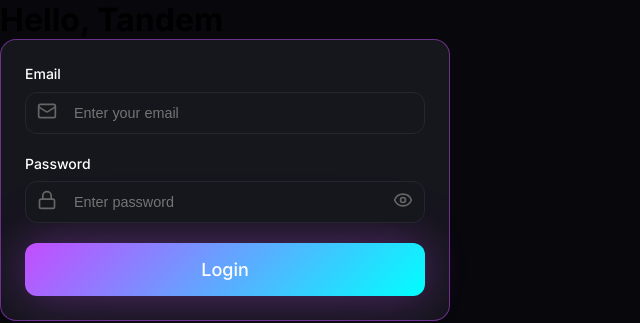
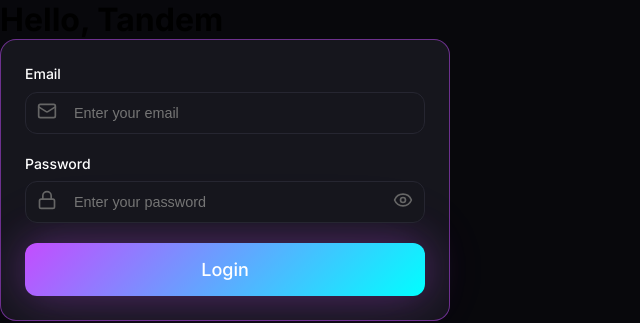
Before and after one commit to ansivgit/fe-course-2025Q3-final, a React (Vite) app: page / in a window 1280 px wide. Shown: the top 323 px of the page, without its empty margins (0-640 px from the left). Built offline with nearby package versions, Linux system fonts and the light colour scheme.

Commit message:
refactor: optimize login form code

```diff
--- a/src/components/form/login-form.tsx
+++ b/src/components/form/login-form.tsx
@@ -1,18 +1,29 @@
 import mailIcon from '@/assets/icons/email.svg';
+import eyeIcon from '@/assets/icons/eye.svg';
+import eyeOffIcon from '@/assets/icons/eye-off.svg';
+import passwordIcon from '@/assets/icons/password.svg';
 import { Button } from '@/components/button/button';
-import { Input } from '@/components/input/input';
 
 import classNames from 'classnames/bind';
 import type { ChangeEvent, ReactElement, SyntheticEvent } from 'react';
 import { useState } from 'react';
+import { Input } from '../input/input';
 import styles from './login-form.module.css';
-import { PasswordInput } from './password-input/password-input';
 
 const cx = classNames.bind(styles);
+
+type AuthFooterProps = {
+  isRegistered: boolean;
+};
 
 export const LoginForm = (isRegistered = true): ReactElement => {
   const [login, setLogin] = useState('');
   const [password, setPassword] = useState('');
+  const [showPassword, setShowPassword] = useState(false);
+
+  const toggleShowPassword = (): void => {
+    setShowPassword((previous) => !previous);
+  };
 
   const handleLoginChange = (event: ChangeEvent<HTMLInputElement>): void => {
     setLogin(event.target.value);
@@ -45,27 +56,43 @@ export const LoginForm = (isRegistered = true): ReactElement => {
           leftIcon={<img src={mailIcon} alt="Mail" />}
         />
 
-        <PasswordInput value={password} onChange={handlePasswordChange} />
+        <Input
+          id="password"
+          label="Password"
+          type={showPassword ? 'text' : 'password'}
+          placeholder="Enter your password"
+          value={password}
+          onChange={handlePasswordChange}
+          leftIcon={<img src={passwordIcon} alt="Password icon" />}
+          rightIcon={
+            <button type="button" onClick={toggleShowPassword}>
+              <img
+                src={showPassword ? eyeOffIcon : eyeIcon}
+                alt={showPassword ? 'Hide password' : 'Show password'}
+              />
+            </button>
+          }
+        />
 
         <Button size="large">Login</Button>
       </form>
-      <div className={cx('form-footer')}>
-        {isRegistered ? (
-          <>
-            <span>No account? </span>
-            <a href="/register" className={cx('link')}>
-              Register
-            </a>
-          </>
-        ) : (
-          <>
-            <span>Already have an account? </span>
-            <a href="/login" className={cx('link')}>
-              Login
-            </a>
-          </>
-        )}
-      </div>
+      <AuthFooter isRegistered={isRegistered} />
     </div>
   );
 };
+
+export const AuthFooter = ({ isRegistered }: AuthFooterProps): ReactElement => {
+  const text = isRegistered ? 'No account?' : 'Already have an account?';
+
+  const linkText = isRegistered ? 'Register' : 'Login';
+  const linkHref = isRegistered ? '/register' : '/login';
+
+  return (
+    <div className={cx('form-footer')}>
+      <span>{text} </span>
+      <a href={linkHref} className={cx('link')}>
+        {linkText}
+      </a>
+    </div>
+  );
+};
--- a/src/components/form/password-input/password-input.tsx
+++ /dev/null
@@ -1,49 +0,0 @@
-import eyeIcon from '@/assets/icons/eye.svg';
-import eyeOffIcon from '@/assets/icons/eye-off.svg';
-import passwordIcon from '@/assets/icons/password.svg';
-
-import type { ChangeEvent, ReactElement } from 'react';
-import { useState } from 'react';
-import { Input } from '../../input/input';
-
-type PasswordInputProps = {
-  value: string;
-  onChange: (event: ChangeEvent<HTMLInputElement>) => void;
-  placeholder?: string;
-  label?: string;
-  id?: string;
-};
-
-export const PasswordInput = ({
-  value,
-  onChange,
-  placeholder = 'Enter password',
-  label = 'Password',
-  id = 'password',
-}: PasswordInputProps): ReactElement => {
-  const [showPassword, setShowPassword] = useState(false);
-
-  const toggleShowPassword = (): void => {
-    setShowPassword((previous) => !previous);
-  };
-
-  return (
-    <Input
-      id={id}
-      label={label}
-      type={showPassword ? 'text' : 'password'}
-      placeholder={placeholder}
-      value={value}
-      onChange={onChange}
-      leftIcon={<img src={passwordIcon} alt="Password icon" />}
-      rightIcon={
-        <button type="button" onClick={toggleShowPassword}>
-          <img
-            src={showPassword ? eyeOffIcon : eyeIcon}
-            alt={showPassword ? 'Hide password' : 'Show password'}
-          />
-        </button>
-      }
-    />
-  );
-};
--- a/src/components/input/input.tsx
+++ b/src/components/input/input.tsx
@@ -1,5 +1,5 @@
 import classNames from 'classnames/bind';
-import type { ChangeEvent, ReactElement, ReactNode } from 'react';
+import type { ChangeEvent, FocusEvent, ReactElement, ReactNode } from 'react';
 import styles from './input.module.css';
 
 const cx = classNames.bind(styles);
@@ -11,8 +11,7 @@ type InputProps = {
   placeholder?: string;
   value?: string;
   onChange?: (event: ChangeEvent<HTMLInputElement>) => void;
-  onBlur?: (event: React.FocusEvent<HTMLInputElement>) => void;
-  onFocus?: (event: React.FocusEvent<HTMLInputElement>) => void;
+  onBlur?: (event: FocusEvent<HTMLInputElement>) => void;
   className?: string;
   leftIcon?: ReactNode;
   rightIcon?: ReactNode;
@@ -29,9 +28,6 @@ export const Input = ({
   },
   onBlur = (event): void => {
     console.warn('Validating email', event.target.value);
-  },
-  onFocus = (event): void => {
-    console.warn('Input focused', event.target.value);
   },
   className = '',
   leftIcon,
@@ -54,7 +50,6 @@ export const Input = ({
           value={value}
           onChange={onChange}
           onBlur={onBlur}
-          onFocus={onFocus}
           className={cx('input', {
             'has-left': leftIcon,
             'has-right': rightIcon,
```
